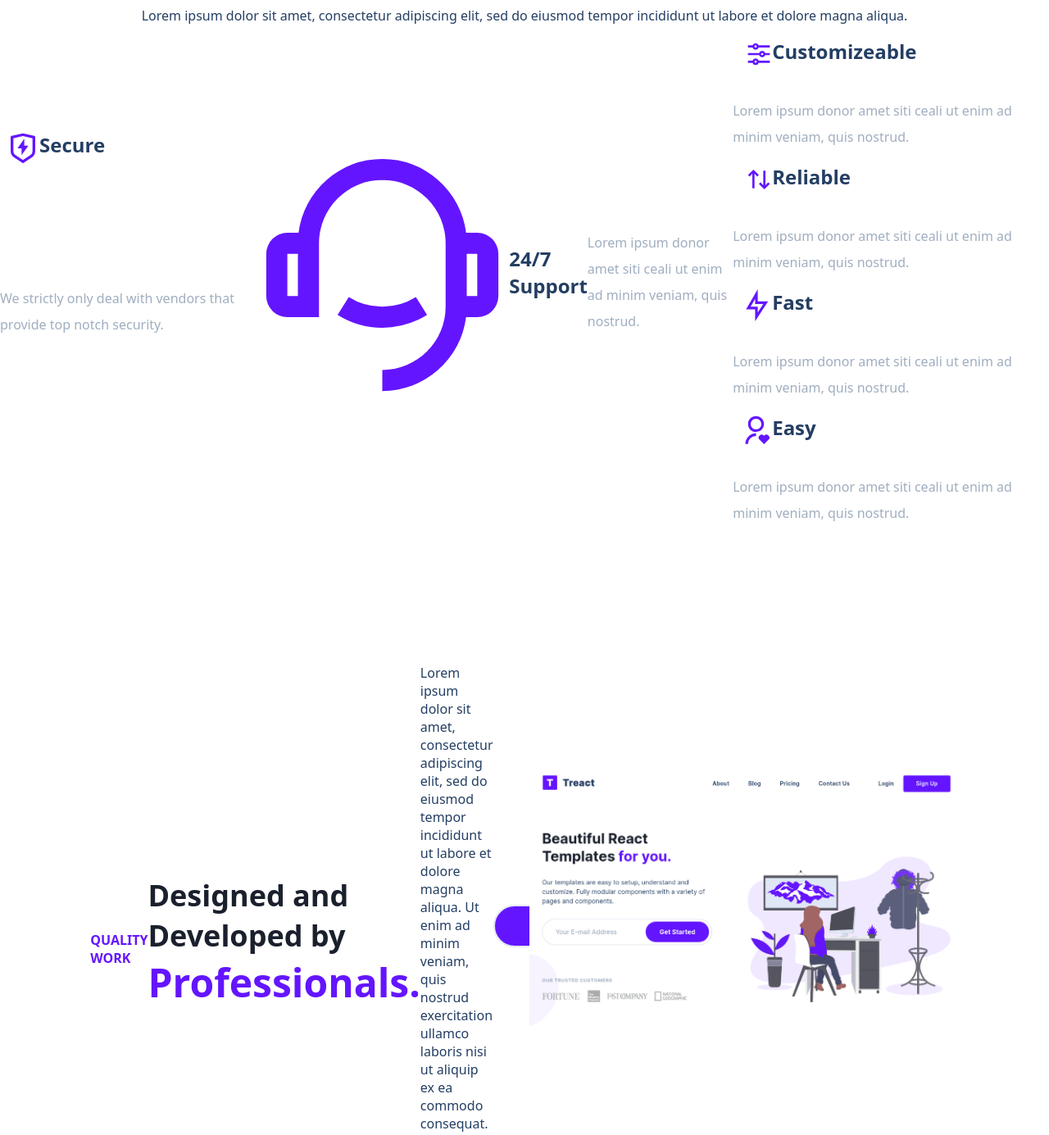
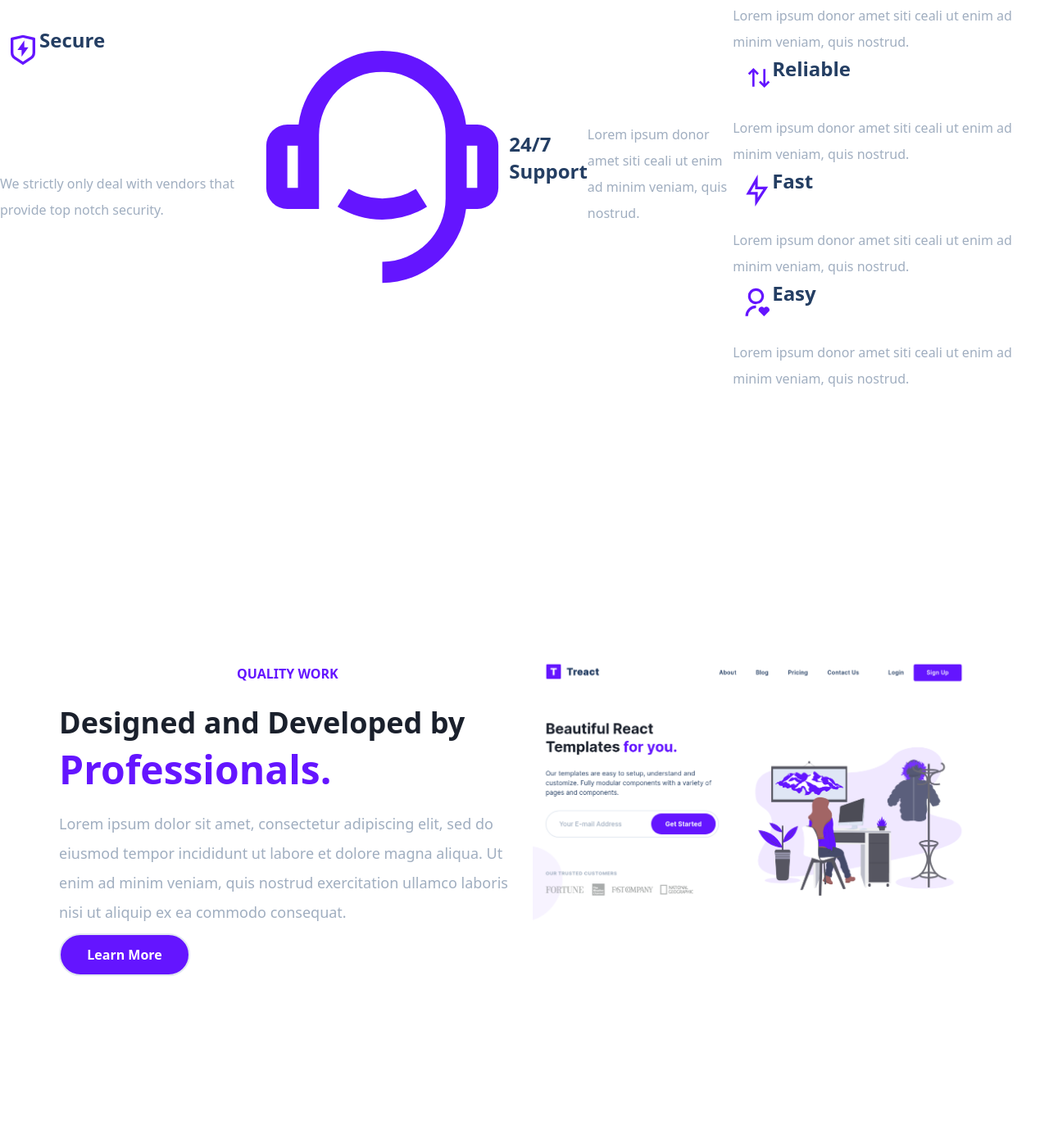
Before and after one commit to Nalinaka/Treact-Clone, a plain HTML site: page index.html in a window 1280 px wide. Shown: the part 980-2365 px from the top of the page at 82% size. Drawn offline with Linux system fonts and the light colour scheme.

Commit message:
Completed Quality section

```diff
--- a/index.html
+++ b/index.html
@@ -169,7 +169,7 @@
               <img src="./assets/shield_icon.svg" alt="shield_icon" />
               <!-- <div class="checkpoint__text"></div> -->
               <div>
-                <h3>Secure</h3>
+                <h6>Secure</h6>
               </div>
             </div>
             <p1>
@@ -184,7 +184,7 @@
                 <img src="./assets/headset_icon.svg" alt="headset_icon" />
                 <!-- <div class="checkpoint__text"></div> -->
                 <div>
-                <h3>24/7 Support</h3>
+                  <h6>24/7 Support</h6>
                 </div>
                 <div>
                   <p1>
@@ -199,7 +199,7 @@
                       <img src="./assets/lines_icon.svg" alt="lines_icon" />
                       <!-- <div class="checkpoint__text"></div> -->
                     </div>
-                    <h3>Customizeable</h3>
+                    <h6>Customizeable</h6>
                   </div>
                   <div>
                     <p1>
@@ -214,7 +214,7 @@
                         <img src="./assets/arrows_icon.svg" alt="arrows_icon" />
                         <!-- <div class="checkpoint__text"></div> -->
                       </div>
-                        <h3>Reliable</h3>
+                      <h6>Reliable</h6>
                     </div>
                     <div>
                       <p1>
@@ -231,7 +231,7 @@
                             alt="lightening_icon"
                           />
                           <!-- <div class="checkpoint__text"> -->
-                          <h3>Fast</h3>
+                          <h6>Fast</h6>
                         </div>
                         <div>
                           <p1>
@@ -248,7 +248,7 @@
                                 alt="person_icon"
                               />
                               <!-- <div class="checkpoint__text"></div> -->
-                            <h3>Easy</h3>
+                              <h6>Easy</h6>
                             </div>
                           </div>
                           <p1>
@@ -270,7 +270,8 @@
     <section id="quality">
       <div class="row">
         <div class="quality__container">
-          <div class="quality__description">
+          <div class="quality__image">
+            <div class="quality__text">
             <h4 class="section__title">
               <span class="purple">QUALITY WORK</span>
             </h4>
@@ -278,19 +279,20 @@
               Designed and Developed by
               <span class="purple3"> Professionals.</span>
             </h2>
-            <p>
+            <p3>
               Lorem ipsum dolor sit amet, consectetur adipiscing elit, sed do
               eiusmod tempor incididunt ut labore et dolore magna aliqua. Ut
               enim ad minim veniam, quis nostrud exercitation ullamco laboris
               nisi ut aliquip ex ea commodo consequat.
-            </p>
+            </p3>
             <a href="#quality">
-              <button class="btn">Sign Up</button>
+              <button class="btn">Learn More</button>
             </a>
           </div>
           <figure class="screenshot__img--wrapper">
-            <img src="./assets/screenshot_img.png" alt="illustration" />
+            <img src="./assets/hero-screenshot-1.40a097b525c2f8c9808e.png" alt="illustration" />
           </figure>
+        </div>
       </div>
       </div>
     </section>
--- a/styles.css
+++ b/styles.css
@@ -208,11 +208,6 @@ h1 {
   font: 16px;
 }
 
-/* p.header__description {
-    margin-top: 100px;
-    margin-bottom: 100px;
-} */
-
 .winter__designer--wrapper {
   /* width: 50%;
     display: flex;
@@ -341,21 +336,14 @@ input {
 }
 
 h3 {
+  display: flex;
   font-size: 12px;
+  color: rgb(160 174 192);
+  font-weight: 700;
   margin-top: 80px;
   margin-bottom: 24px;
-  color: #a0aec0;
-}
-
-h3 {
-  font-size: 12px;
-  color: #243e63;
-  font-weight: 700;
   margin: 16px 0px 0px;
-  /* margin-top: 24px;
-  margin-bottom: 24px; */
   box-sizing: border-box;
-  /* flex-wrap: wrap; */
 }
 
 /* MENU  */
@@ -430,7 +418,7 @@ h2 {
   gap: 8px;
 }
 
-h3 {
+h6 {
   font-size: 24px;
   color: #243e63;
   font-weight: 700;
@@ -551,23 +539,17 @@ p2 {
   padding: 32px 8px;
 } */
 
-.h3 {
-  display: flex;
-  align-items: center;
-  justify-content: center;
-}
-
 p1 {
   font-size: 16px;
   margin-top: 16px;
-  color:  #a0aec0;
+  color: #a0aec0;
   line-height: 2;
   display: flex;
   flex-wrap: wrap;
   margin: 16px 0px 0px;
   justify-content: center;
   box-sizing: border-box;
-    width: 100%;
+  width: 100%;
   text-wrap: wrap;
 }
 
@@ -582,7 +564,7 @@ p1 {
 }
 
 .section__title {
-  margin-top: 124px;
+  margin-top: 24px;
 }
 
 .img {
@@ -604,7 +586,7 @@ h4 {
 .screenshot__img--wrapper {
   padding: 20px;
   z-index: 2;
-  width: 50%;
+  width: 100%;
   margin-top: 100px;
   margin-bottom: 80px;
   flex-direction: column;
@@ -616,18 +598,25 @@ h4 {
   margin: 0 auto;
   height: 100%;
   padding: 72px;
+  padding-top: 4px;
   display: flex;
-  /* flex-wrap: wrap;  */
+  flex-wrap: wrap;
   flex-direction: row;
-  justify-content: space-around;
+  justify-content: center;
 }
 
-.quality__description {
-  width: 45%;
+.quality__text {
+  width: 100%;
+  max-width: 1280px;
+}
+
+.quality__image {
+  max-width: 100%;
+  height: auto;
   display: flex;
   flex-direction: row;
   align-items: center;
-  padding: 0 24px;
+  padding: 96px 0px;
   font: 16px;
 }
 
@@ -642,13 +631,23 @@ p {
   align-items: center;
   justify-content: center;
   box-sizing: border-box;
-  /* margin-right: 50px;
-  margin-left: 50px;
-  margin-bottom: 50px;
-  margin-top: 52px;
-  padding: 32px 8px; */
-  /* width: 33%; */
   text-wrap: wrap;
+}
+
+p3 {
+  font-size: 18px;
+  margin-top: 16px;
+  color:rgb(160 174 192);
+  font-weight: 500;
+  line-height: 2;
+  display: flex;
+  flex-wrap: wrap;
+  margin: 16px 0px 0px;
+  justify-content: center;
+  box-sizing: border-box;
+  width: 100%;
+  text-wrap: wrap;
+  align-items: left;
 }
 
 .h2 {
```
Also changed, not shown: assets/hero-screenshot-1.40a097b525c2f8c9808e.png (added). Lines whose indentation alone changed are shown as unchanged.
